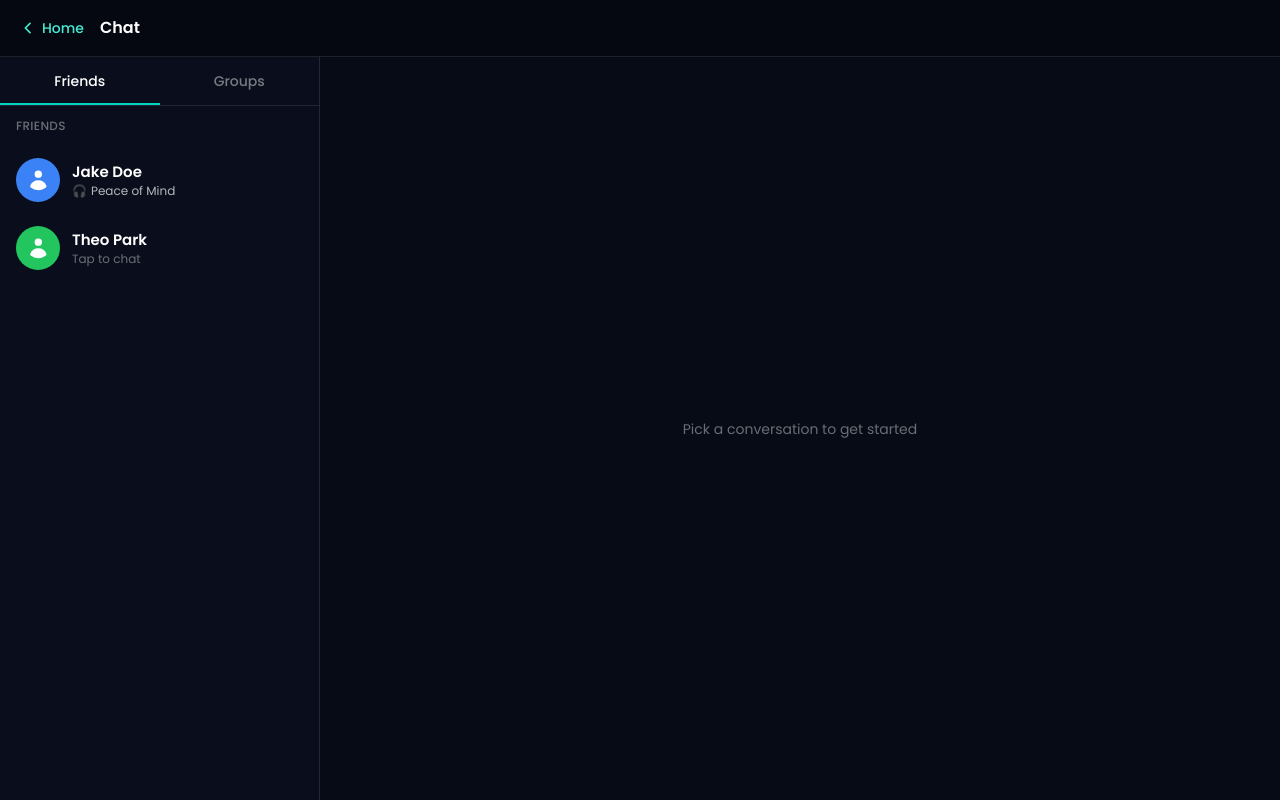
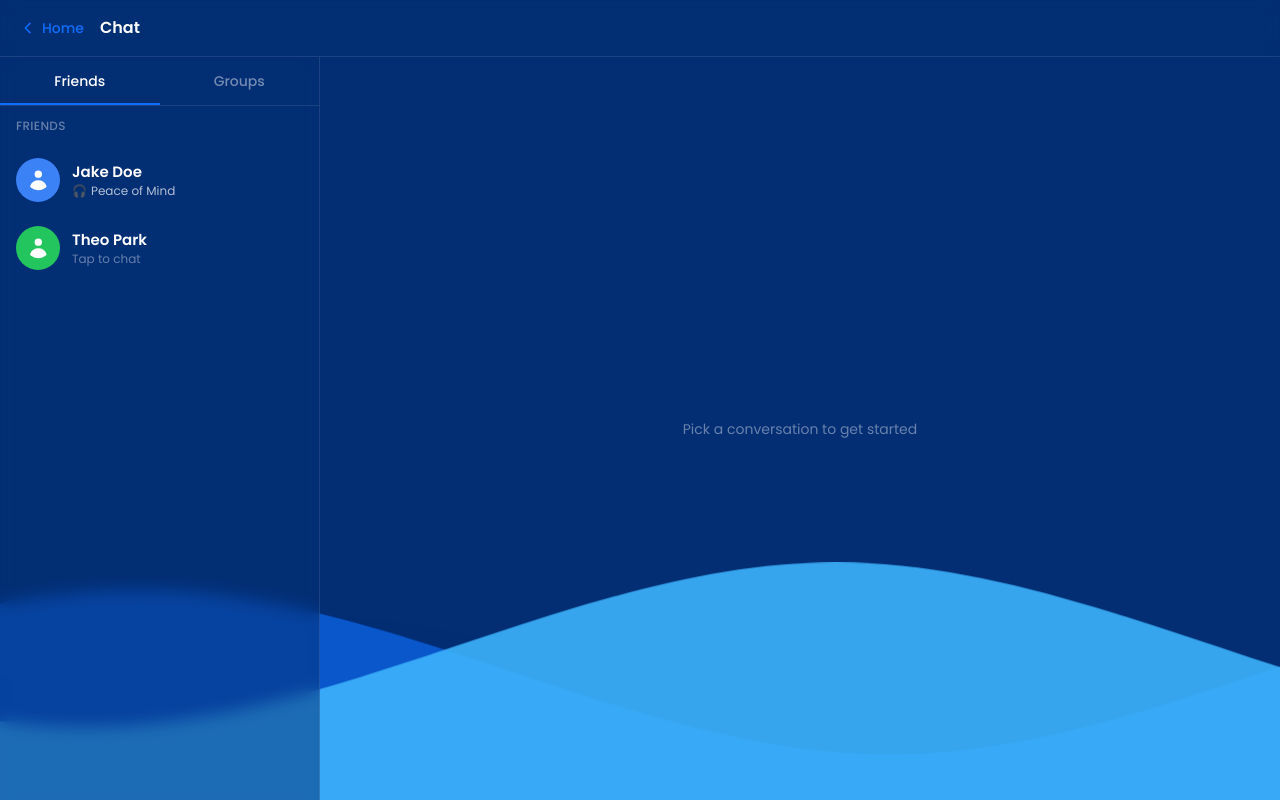
Before and after one commit to WaveLength-CMPG323/Wavelength, a React (Vite) app: page / in a window 1280 px wide. Built offline with nearby package versions, Linux system fonts and the light colour scheme.

Commit message:
Chat UI fully finished
Chat UI is fully finished, quality of life features finished.

```diff
--- a/src/App.tsx
+++ b/src/App.tsx
@@ -3,6 +3,7 @@ import { AnimatePresence } from 'motion/react';
 import { Sidebar } from './components/Sidebar';
 import { Thread } from './components/Thread';
 import { NewGroupModal } from './components/NewGroupModal';
+import { WaveBackground } from './components/WaveBackground';
 import { SEED_CONVERSATIONS } from './data';
 import type { Conversation } from './types';
 
@@ -41,12 +42,14 @@ export default function App() {
   };
 
   return (
-    <div className="flex h-dvh flex-col bg-[#070b16]">
-      <header className="flex shrink-0 items-center gap-4 border-b border-white/10 bg-[#050810] px-5 py-4">
+    <div className="relative isolate flex h-dvh flex-col bg-brand-cobalt">
+      <WaveBackground />
+
+      <header className="flex shrink-0 items-center gap-4 border-b border-white/10 bg-brand-cobalt/50 backdrop-blur-sm px-5 py-4">
         <button
           // TODO: wire this to your router / home route — this project has no home page of its own
           onClick={() => console.log('Navigate to Home')}
-          className="flex items-center gap-1.5 text-sm font-medium text-teal-300 hover:text-teal-200 focus-visible:outline-2 focus-visible:outline-teal-300"
+          className="flex items-center gap-1.5 text-sm font-medium text-brand-azure hover:text-brand-sky focus-visible:outline-2 focus-visible:outline-brand-sky"
         >
           <svg viewBox="0 0 24 24" className="size-4" fill="none" stroke="currentColor" strokeWidth="2.4" strokeLinecap="round" strokeLinejoin="round">
             <path d="M15 5l-7 7 7 7" />
--- a/src/components/NewGroupModal.tsx
+++ b/src/components/NewGroupModal.tsx
@@ -37,7 +37,7 @@ export function NewGroupModal({ onCreate, onClose }: Props) {
         animate={{ opacity: 1, y: 0, scale: 1 }}
         exit={{ opacity: 0, y: 8, scale: 0.98 }}
         transition={{ type: 'spring', stiffness: 380, damping: 30 }}
-        className="w-full max-w-sm rounded-2xl border border-white/15 bg-[#0d1424] p-6 text-white shadow-2xl"
+        className="w-full max-w-sm rounded-2xl border border-white/15 bg-brand-cobalt p-6 text-white shadow-2xl"
       >
         <h2 className="text-xl font-semibold">New group</h2>
         <label className="mt-5 block text-sm text-white/60" htmlFor="group-name">Group name</label>
@@ -48,7 +48,7 @@ export function NewGroupModal({ onCreate, onClose }: Props) {
           onChange={(e) => setName(e.target.value)}
           maxLength={30}
           placeholder="e.g. Sunday Vinyl Club"
-          className="mt-1.5 w-full rounded-full bg-white/10 px-4 py-2.5 text-sm text-white placeholder:text-white/40 focus-visible:outline-2 focus-visible:outline-offset-2 focus-visible:outline-teal-300"
+          className="mt-1.5 w-full rounded-full bg-white/10 px-4 py-2.5 text-sm text-white placeholder:text-white/40 focus-visible:outline-2 focus-visible:outline-offset-2 focus-visible:outline-brand-sky"
         />
 
         <p id="icon-label" className="mt-5 text-sm text-white/60">Group icon</p>
@@ -63,13 +63,13 @@ export function NewGroupModal({ onCreate, onClose }: Props) {
                 aria-checked={selected}
                 aria-label={p.label}
                 onClick={() => setPresetId(p.id)}
-                className="relative grid aspect-square place-items-center rounded-xl text-2xl focus-visible:outline-2 focus-visible:outline-offset-2 focus-visible:outline-teal-300"
+                className="relative grid aspect-square place-items-center rounded-xl text-2xl focus-visible:outline-2 focus-visible:outline-offset-2 focus-visible:outline-brand-sky"
                 style={{ background: `linear-gradient(135deg, ${p.from}, ${p.to})` }}
               >
                 {selected && (
                   <motion.span
                     layoutId="preset-ring"
-                    className="absolute -inset-1 rounded-[14px] border-2 border-teal-300"
+                    className="absolute -inset-1 rounded-[14px] border-2 border-brand-sky"
                     transition={{ type: 'spring', stiffness: 500, damping: 34 }}
                   />
                 )}
@@ -83,14 +83,14 @@ export function NewGroupModal({ onCreate, onClose }: Props) {
           <button
             type="button"
             onClick={onClose}
-            className="rounded-full border border-white/20 px-5 py-2.5 text-sm hover:bg-white/10 focus-visible:outline-2 focus-visible:outline-teal-300"
+            className="rounded-full border border-white/20 px-5 py-2.5 text-sm hover:bg-white/10 focus-visible:outline-2 focus-visible:outline-brand-sky"
           >
             Cancel
           </button>
           <button
             type="submit"
             disabled={!name.trim()}
-            className="rounded-full bg-teal-400 px-5 py-2.5 text-sm font-semibold text-[#04222a] disabled:opacity-40 focus-visible:outline-2 focus-visible:outline-offset-2 focus-visible:outline-teal-200"
+            className="rounded-full bg-brand-azure px-5 py-2.5 text-sm font-semibold text-white disabled:opacity-40 focus-visible:outline-2 focus-visible:outline-offset-2 focus-visible:outline-brand-sky"
           >
             Create group
           </button>
--- a/src/components/Sidebar.tsx
+++ b/src/components/Sidebar.tsx
@@ -20,13 +20,13 @@ export function Sidebar({ conversations, activeId, onSelect, onNewGroup, classNa
     .sort((a, b) => b.updatedAt - a.updatedAt);
 
   return (
-    <aside className={`flex-col bg-[#0a0e1c] md:w-[320px] md:shrink-0 md:border-r md:border-white/10 ${className}`}>
+    <aside className={`flex-col bg-brand-cobalt/50 backdrop-blur-sm md:w-[320px] md:shrink-0 md:border-r md:border-white/10 ${className}`}>
       <nav className="flex border-b border-white/10 text-sm font-medium">
         {(['friends', 'groups'] as const).map((t) => (
           <button
             key={t}
             onClick={() => setTab(t)}
-            className={`relative flex-1 py-3.5 capitalize transition-colors focus-visible:outline-2 focus-visible:-outline-offset-2 focus-visible:outline-teal-300 ${
+            className={`relative flex-1 py-3.5 capitalize transition-colors focus-visible:outline-2 focus-visible:-outline-offset-2 focus-visible:outline-brand-sky ${
               tab === t ? 'text-white' : 'text-white/45 hover:text-white/70'
             }`}
           >
@@ -34,7 +34,7 @@ export function Sidebar({ conversations, activeId, onSelect, onNewGroup, classNa
             {tab === t && (
               <motion.span
                 layoutId="tab-underline"
-                className="absolute inset-x-0 bottom-0 h-0.5 bg-teal-400"
+                className="absolute inset-x-0 bottom-0 h-0.5 bg-brand-azure"
                 transition={{ type: 'spring', stiffness: 500, damping: 40 }}
               />
             )}
@@ -49,7 +49,7 @@ export function Sidebar({ conversations, activeId, onSelect, onNewGroup, classNa
         {tab === 'groups' && (
           <button
             onClick={onNewGroup}
-            className="rounded-full border border-white/25 px-3 py-1 text-xs text-white/80 transition hover:bg-white/10 focus-visible:outline-2 focus-visible:outline-teal-300"
+            className="rounded-full border border-white/25 px-3 py-1 text-xs text-white/80 transition hover:bg-white/10 focus-visible:outline-2 focus-visible:outline-brand-sky"
           >
             New group
           </button>
@@ -72,8 +72,8 @@ export function Sidebar({ conversations, activeId, onSelect, onNewGroup, classNa
               <button
                 onClick={() => onSelect(c.id)}
                 aria-current={active}
-                className={`relative flex w-full items-center gap-3 px-4 py-3 text-left transition-colors focus-visible:outline-2 focus-visible:-outline-offset-2 focus-visible:outline-teal-300 ${
-                  active ? 'bg-white/[0.06]' : 'hover:bg-white/[0.03]'
+                className={`relative flex w-full items-center gap-3 px-4 py-3 text-left transition-colors focus-visible:outline-2 focus-visible:-outline-offset-2 focus-visible:outline-brand-sky ${
+                  active ? 'bg-brand-azure/25' : 'hover:bg-brand-azure/10'
                 }`}
               >
                 <Avatar name={c.name} avatar={c.avatar} size={44} />
--- /dev/null
+++ b/src/components/WaveBackground.tsx
@@ -0,0 +1,32 @@
+/**
+ * Decorative wave band — the same "gentle-wave" path and layered look as
+ * wavelength_login.css, recoloured to the three brand shades. Animation is
+ * plain CSS (see the wl-wave-layer/wl-wave-drift rules in index.css), the
+ * same mechanism the login page itself uses, rather than a JS-driven one.
+ *
+ * Positioned with `absolute` inside the app's (relatively positioned) root,
+ * not `fixed`, and given a negative z-index — that guarantees it paints
+ * behind ordinary in-flow content regardless of whether that content is
+ * itself positioned, so nothing else needs an explicit z-index to sit
+ * above it.
+ */
+export function WaveBackground() {
+  return (
+    <div aria-hidden className="absolute inset-x-0 bottom-0 -z-10 h-[32vh] min-h-[160px] max-h-[300px] overflow-hidden">
+      <svg
+        className="absolute inset-0 h-full w-full"
+        viewBox="0 24 150 28"
+        preserveAspectRatio="none"
+        xmlns="http://www.w3.org/2000/svg"
+      >
+        <defs>
+          <path id="wl-wave" d="M-160 44c30 0 58-18 88-18s 58 18 88 18 58-18 88-18 58 18 88 18 v44h-352z" />
+        </defs>
+        {/* Painted back to front: faint cobalt, then azure, then the brightest sky layer on top. */}
+        <use className="wl-wave-layer" href="#wl-wave" x="48" y="6" fill="var(--color-brand-cobalt)" fillOpacity={0.4} />
+        <use className="wl-wave-layer" href="#wl-wave" x="48" y="3" fill="var(--color-brand-azure)" fillOpacity={0.65} />
+        <use className="wl-wave-layer" href="#wl-wave" x="48" y="0" fill="var(--color-brand-sky)" fillOpacity={0.9} />
+      </svg>
+    </div>
+  );
+}
--- a/src/index.css
+++ b/src/index.css
@@ -1,14 +1,27 @@
 @import "tailwindcss";
 
-/* Palette carried over from wavelength_login.css */
+/* WaveLength interface palette — the three red-dot shades plus the dark base chip */
 @theme {
-  --color-wl-indigo: #3d2fb0;
-  --color-wl-violet: #4a3cc9;
-  --color-wl-blue: #2f6fd8;
-  --color-wl-teal: #17b6c4;
-  --color-ink: #0c1230;
+  --color-brand-sky:      #3CB3FB; /* light accent: hover/focus highlights */
+  --color-brand-azure:    #106EFA; /* primary accent: buttons, sent bubbles, active states */
+  --color-brand-cobalt:   #032E74; /* base app background */
   --font-sans: 'Poppins', 'Segoe UI', system-ui, -apple-system, sans-serif;
 }
 
 html, body, #root { height: 100%; margin: 0; }
 body { font-family: var(--font-sans); }
+
+/* Wave background — ported directly from wavelength_login.css's .parallax/move-forever,
+   same path, same easing, same per-layer timing. Plain CSS animation (not Motion), so it
+   behaves exactly like the reference login page. */
+@keyframes wl-wave-drift {
+  0%   { transform: translate3d(-90px, 0, 0); }
+  100% { transform: translate3d(85px, 0, 0); }
+}
+
+@media (prefers-reduced-motion: no-preference) {
+  .wl-wave-layer { animation: wl-wave-drift 25s cubic-bezier(.55, .5, .45, .5) infinite; }
+  .wl-wave-layer:nth-child(1) { animation-delay: -2s; animation-duration: 7s; }
+  .wl-wave-layer:nth-child(2) { animation-delay: -3s; animation-duration: 10s; }
+  .wl-wave-layer:nth-child(3) { animation-delay: -4s; animation-duration: 13s; }
+}
```
Also changed, not shown: src/components/Thread.tsx (+7 -7 lines).
